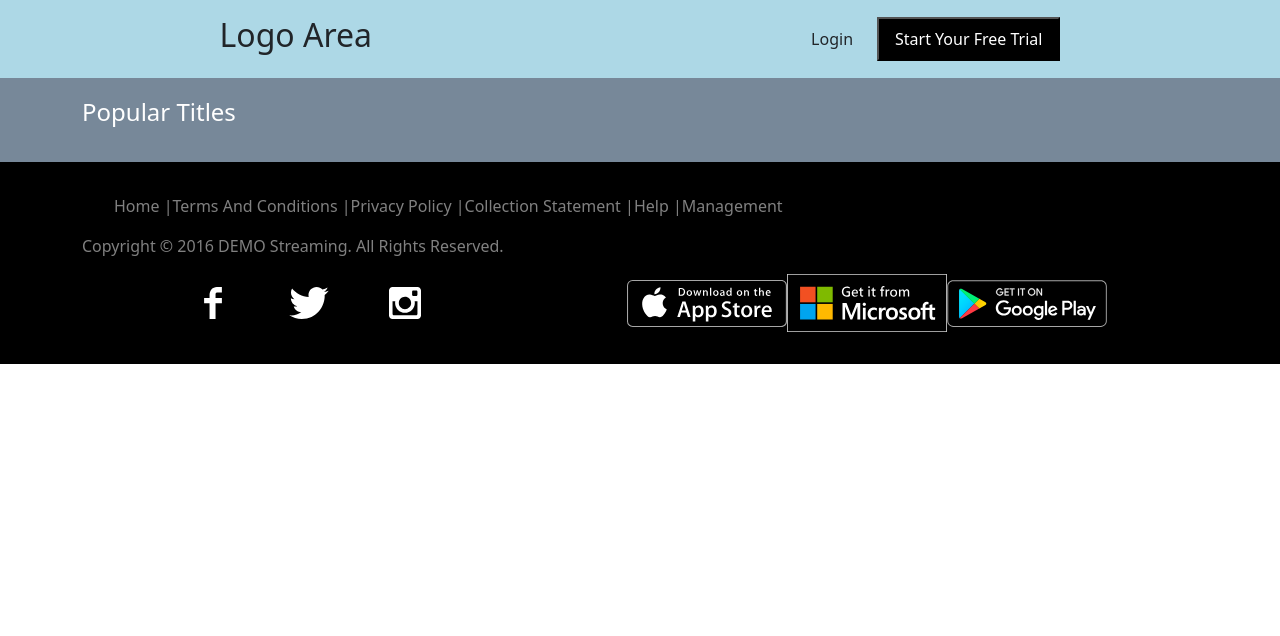
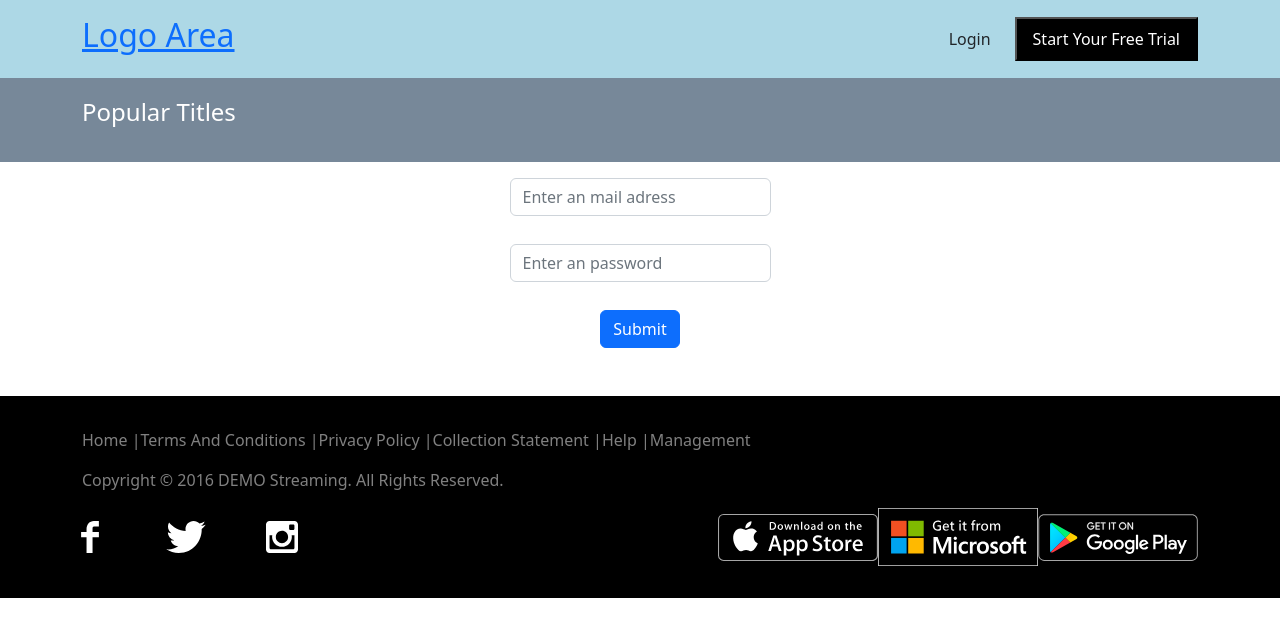
Before and after one commit to yusufyunuskaymaz/caseStudy-frontendChallenge, a React (Create React App) app: page /login in a window 1280 px wide. Shown: the top 636 px of the page. Built offline with nearby package versions, Linux system fonts and the light colour scheme.

Commit message:
private router and formik added

```diff
--- a/package.json
+++ b/package.json
@@ -10,6 +10,7 @@
     "bootstrap": "^5.2.3",
     "bootstrapt": "^1.2.0",
     "feather-icons": "^4.29.0",
+    "formik": "^2.2.9",
     "react": "^18.2.0",
     "react-bootstrap": "^2.6.0",
     "react-dom": "^18.2.0",
--- /dev/null
+++ b/src/components/Basic.jsx
@@ -0,0 +1,74 @@
+import React from "react";
+import { Formik } from "formik";
+
+const Basic = () => (
+  <div className="container m-5 d-flex flex-column w-50 mx-auto">
+    <h1>Anywhere in your app!</h1>
+    <Formik
+      initialValues={{ email: "", password: "" }}
+      validate={(values) => {
+        const errors = {};
+        if (!values.email) {
+          errors.email = "Please enter a mail";
+        } else if (
+          !/^[A-Z0-9._%+-]+@[A-Z0-9.-]+\.[A-Z]{2,}$/i.test(values.email)
+        ) {
+          errors.email = "Invalid email address";
+        }
+        return errors;
+      }}
+      onSubmit={(values, { setSubmitting }) => {
+        setTimeout(() => {
+          alert(JSON.stringify(values, null, 2));
+          setSubmitting(false);
+        }, 400);
+      }}
+    >
+      {({
+        values,
+        errors,
+        touched,
+        handleChange,
+        handleBlur,
+        handleSubmit,
+        isSubmitting,
+        /* and other goodies */
+      }) => (
+        <form
+          className="d-flex flex-column align-items-center"
+          onSubmit={handleSubmit}
+        >
+          <input
+            type="email"
+            name="email"
+            onChange={handleChange}
+            onBlur={handleBlur}
+            value={values.email}
+            className="form-control"
+          />{" "}
+          <br />
+          {errors.email && touched.email && errors.email}
+          <input
+            type="password"
+            name="password"
+            onChange={handleChange}
+            onBlur={handleBlur}
+            value={values.password}
+            className="form-control"
+          />
+          <br />
+          {errors.password && touched.password && errors.password}
+          <button
+            className="btn btn-primary"
+            type="submit"
+            disabled={isSubmitting}
+          >
+            Submit
+          </button>
+        </form>
+      )}
+    </Formik>
+  </div>
+);
+
+export default Basic;
--- a/src/components/Footer.jsx
+++ b/src/components/Footer.jsx
@@ -12,7 +12,7 @@ const Footer = () => {
     <footer>
       <div className="container">
       <div className="top">
-        <ul>
+        <ul className="p-0">
           <li>
             <a>Home | </a>
           </li>
--- a/src/components/Header.jsx
+++ b/src/components/Header.jsx
@@ -1,18 +1,22 @@
-import React from 'react'
-import "./header.css"
+import React from "react";
+import "./header.css";
 
 const Header = () => {
   return (
     <header>
+      <div className="container header">
         <div className="logo">
-            <a><h2>Logo Area</h2></a>
+          <a href="">
+            <h2>Logo Area</h2>
+          </a>
         </div>
         <div className="login">
-            <span>Login</span>
-            <button>Start Your Free Trial</button>
+          <span>Login</span>
+          <button>Start Your Free Trial</button>
         </div>
+      </div>
     </header>
-  )
-}
+  );
+};
 
-export default Header
+export default Header;
--- a/src/components/Home.jsx
+++ b/src/components/Home.jsx
@@ -25,6 +25,7 @@ const Home = () => {
             backgroundImage: `url(${PlaceHolder})`,
             backgroundColor: "black",
           }}
+          onClick={()=>navigate("series")}
         >
           <h1 className="display-2">Movies</h1>
         </div>
--- /dev/null
+++ b/src/components/Login.jsx
@@ -0,0 +1,120 @@
+import { Formik } from "formik";
+import React from "react";
+
+const Login = () => {
+  return (
+    <div className="container mb-5 mt-3">
+      <div className="row justify-content-center">
+        <div className="col-lg-3">
+          <Formik
+            initialValues={{ email: "", password: "" }}
+            validate={(values) => {
+              const errors = {};
+              if (!values.email) {
+                errors.email = "Please enter a mail";
+              } else if (!values.password) {
+                errors.password = "Please enter a passoword";
+                // alert("Please enter password")
+              } else if (
+                !/^[A-Z0-9._%+-]+@[A-Z0-9.-]+\.[A-Z]{2,}$/i.test(values.email)
+              ) {
+                errors.email = "Invalid email address";
+              }
+              return errors;
+            }}
+            onSubmit={(values, { setSubmitting }) => {
+              setTimeout(() => {
+                alert(JSON.stringify(values, null, 2));
+                setSubmitting(false);
+              }, 400);
+            }}
+          >
+            {({
+              values,
+              errors,
+              touched,
+              handleChange,
+              handleBlur,
+              handleSubmit,
+              isSubmitting,
+              /* and other goodies */
+            }) => (
+              <form
+                className="d-flex flex-column align-items-center"
+                onSubmit={handleSubmit}
+              >
+                <input
+                  type="email"
+                  name="email"
+                  onChange={handleChange}
+                  onBlur={handleBlur}
+                  value={values.email}
+                  className="form-control"
+                  placeholder="Enter an mail adress"
+                />{" "}
+                <br />
+                <span className="text-danger mb-1">
+                  {errors.email && touched.email && errors.email}
+                </span>
+                <input
+                  type="password"
+                  name="password"
+                  onChange={handleChange}
+                  onBlur={handleBlur}
+                  value={values.password}
+                  className="form-control"
+                  placeholder="Enter an password"
+                />
+                <br />
+                <span className="text-danger mb-1">
+                  {errors.password && touched.password && errors.password}
+                </span>
+                <button
+                  className="btn btn-primary"
+                  type="submit"
+                  disabled={isSubmitting}
+                >
+                  Submit
+                </button>
+              </form>
+              //   <form
+              //     className="d-flex flex-column align-items-center"
+              //     onSubmit={handleSubmit}
+              //   >
+              //     <input
+              //       type="email"
+              //       name="email"
+              //       onChange={handleChange}
+              //       onBlur={handleBlur}
+              //       value={values.email}
+              //       className="form-control"
+              //     />{" "}
+              //     <br />
+              //     {errors.email && touched.email && errors.email}
+              //     <input
+              //       type="password"
+              //       name="password"
+              //       onChange={handleChange}
+              //       onBlur={handleBlur}
+              //       value={values.password}
+              //       className="form-control"
+              //     />
+              //     <br />
+              //     {errors.password && touched.password && errors.password}
+              //     <button
+              //       className="btn btn-primary"
+              //       type="submit"
+              //       disabled={isSubmitting}
+              //     >
+              //       Submit
+              //     </button>
+              //   </form>
+            )}
+          </Formik>
+        </div>
+      </div>
+    </div>
+  );
+};
+
+export default Login;
--- a/src/components/header.css
+++ b/src/components/header.css
@@ -4,11 +4,17 @@
 }
 
 header{
+    /* display: flex; */
+    align-items: center;
+    /* justify-content: space-around; */
+    background-color: lightblue;
+    padding: 1rem 0;
+}
+
+.header{
     display: flex;
     align-items: center;
-    justify-content: space-around;
-    background-color: lightblue;
-    padding: 1rem 0;
+    justify-content: space-between;
 }
 
 header span{
@@ -103,5 +109,6 @@ footer .app-store{
 .bottom{
     display: flex;
     align-items: center;
-    justify-content: space-around;
+    justify-content: space-between;
+    margin-left: -2rem;
 }
--- a/src/router/AppRouter.js
+++ b/src/router/AppRouter.js
@@ -1,10 +1,13 @@
 import React from "react";
 import { BrowserRouter, Route, Routes } from "react-router-dom";
+import Basic from "../components/Basic";
 import Footer from "../components/Footer";
 import Header from "../components/Header";
 import Home from "../components/Home";
+import Login from "../components/Login";
 import Navbar from "../components/Navbar";
 import Series from "../components/Series";
+import PrivateRouter from "./PrivateRouter";
 
 const AppRouter = () => {
   return (
@@ -13,8 +16,12 @@ const AppRouter = () => {
       <Navbar />
 
       <Routes>
-        <Route path="/" element={<Home />}></Route>
-        <Route path="/series" element={<Series />}></Route>
+        <Route path="/" element={<PrivateRouter />}>
+            <Route path="" element={<Series />} />
+        </Route>
+        <Route path="/login" element={<Login />} />
+        <Route path="/basic" element={<Basic />} />
+        {/* <Route path="/series" element={<Series />}></Route> */}
       </Routes>
       <Footer />
     </BrowserRouter>
--- /dev/null
+++ b/src/router/PrivateRouter.jsx
@@ -0,0 +1,15 @@
+import React from 'react'
+import { Navigate, Outlet } from 'react-router-dom'
+import Home from '../components/Home'
+import Login from '../components/Login'
+
+const PrivateRouter = () => {
+    const user = false
+    return (
+        <>
+        { user ? <Outlet/> : <Navigate to="/login"/>}
+        </>
+      )
+}
+
+export default PrivateRouter
```
Also changed, not shown: src/components/Series.jsx (+12 -13 lines), 1 other file (tests, documents, lock files or other folders).
